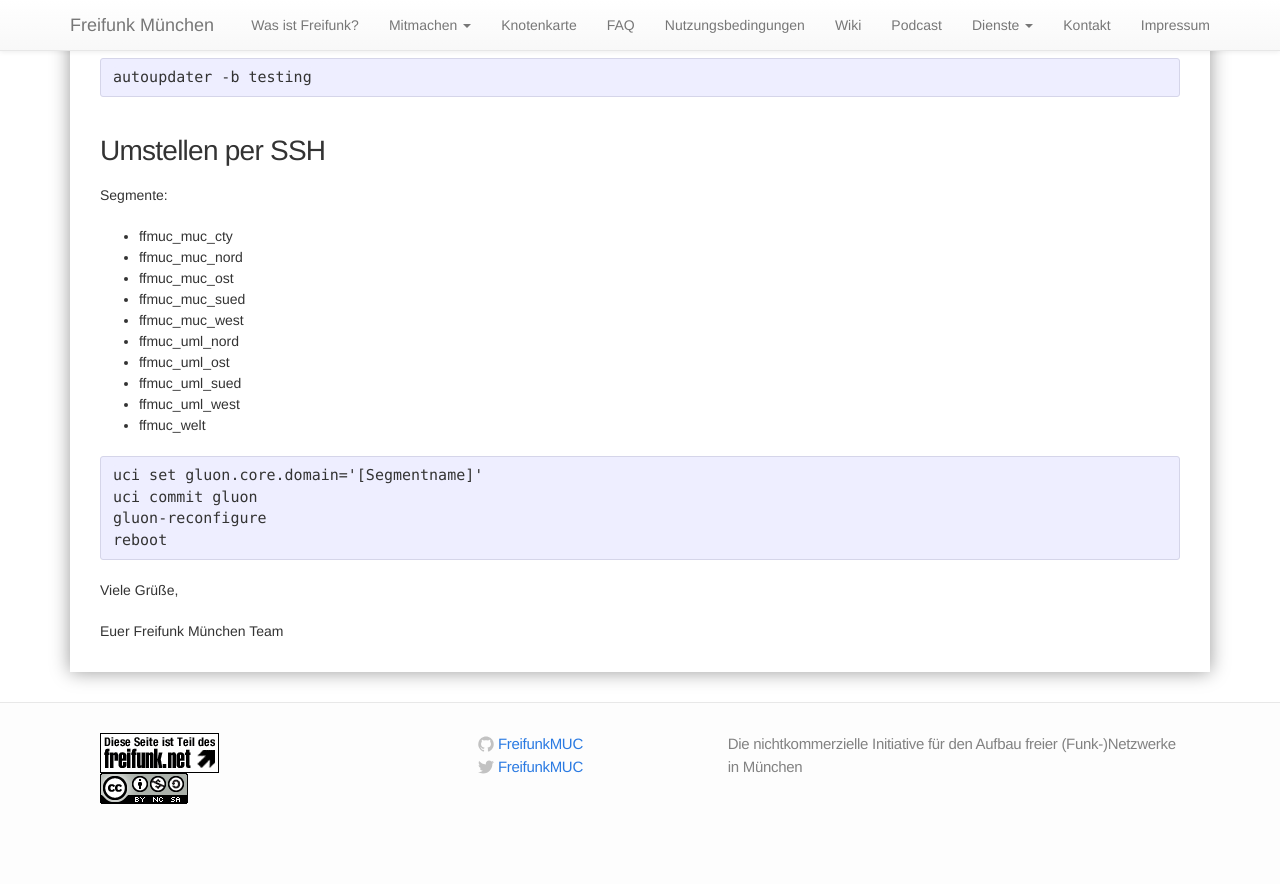
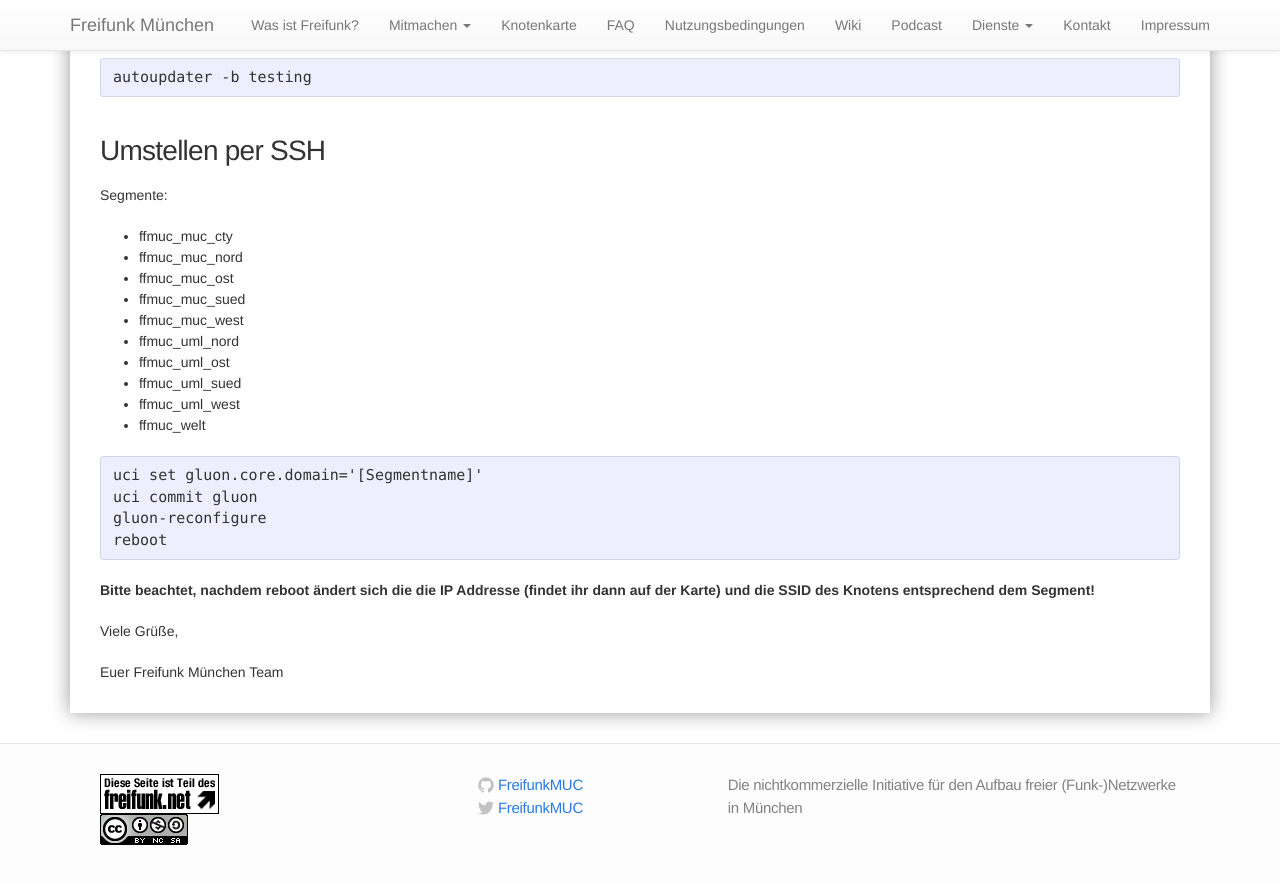
Before and after one commit to freifunkMUC/freifunkmuc.github.io, a Jekyll site: the page built from _posts/2019-05-27-infrastruktur-reboot-teil15.markdown, in a window 1280 px wide and 900 px high, scrolled down 784 px. Shown: the top 884 px of the window. Built offline with Jekyll 4.4.1, drawn with Linux system fonts in a browser that asks for light colours; before the commit the page ends 1643 px from its top, so only the background shows below that.

Commit message:
Update 2019-05-27-infrastruktur-reboot-teil15.markdown

````diff
--- a/_posts/2019-05-27-infrastruktur-reboot-teil15.markdown
+++ b/_posts/2019-05-27-infrastruktur-reboot-teil15.markdown
@@ -54,6 +54,8 @@ gluon-reconfigure
 reboot
 ```
 
+**Bitte beachtet, nachdem reboot ändert sich die die IP Addresse (findet ihr dann auf der Karte) und die SSID des Knotens entsprechend dem Segment!**
+
 Viele Grüße,
 
 Euer Freifunk München Team
````
